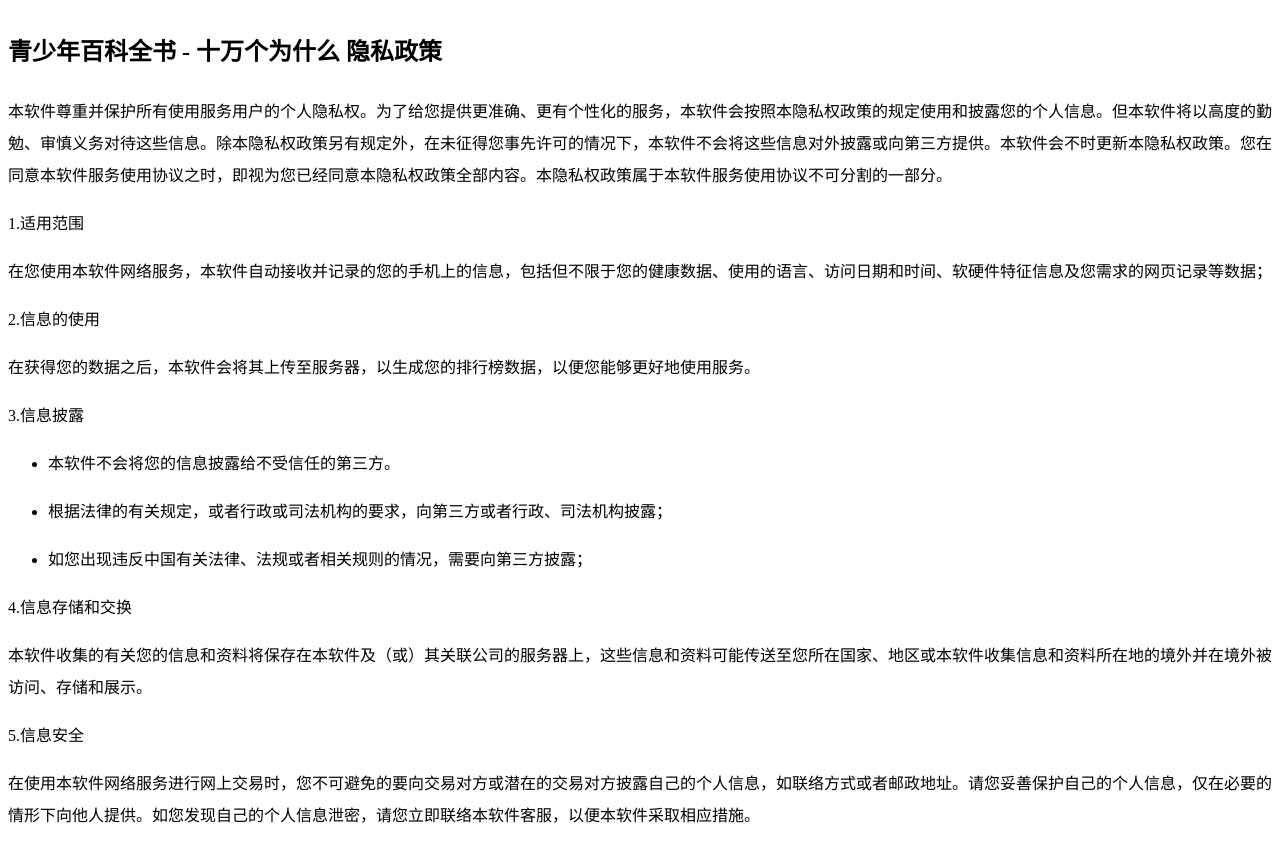
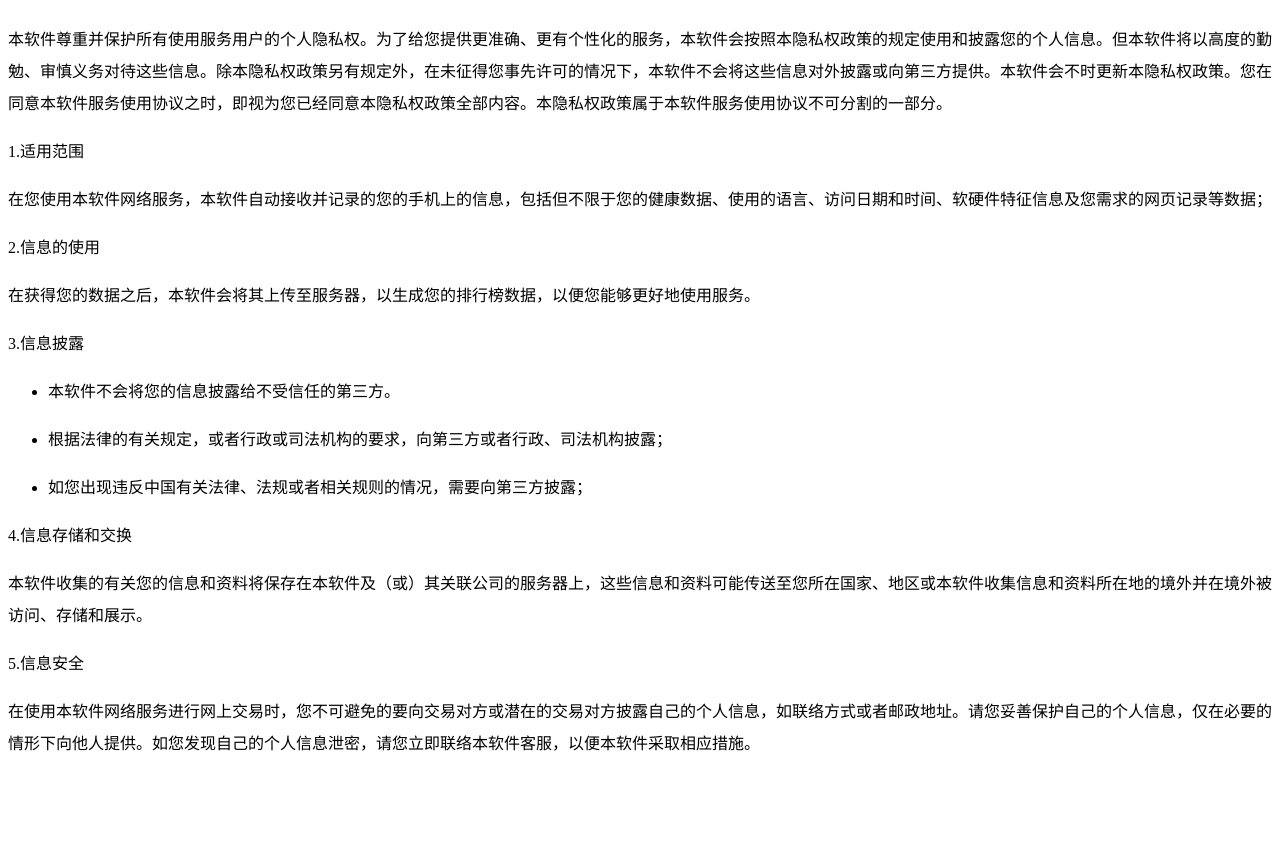
Before and after one commit to SneezeArt/film, a plain HTML site: page support/privacypolicy.html in a window 1280 px wide. After the commit the page ends 800 px from the top, so only its background shows below. Drawn offline with Linux system fonts and the light colour scheme.

Commit message:
补充代码

```diff
--- a/support/privacypolicy.html
+++ b/support/privacypolicy.html
@@ -40,9 +40,6 @@
         <div class="view column-view" data-v-70cd7a60 data-v-5fb28c70>
           <div class="main-area article-area shadow" data-v-70cd7a60 data-v-5fb28c70>
             <article itemscope="itemscope" itemtype="http://schema.org/Article" class="article" data-v-5fb28c70>
-
-              <!---->
-              <h1 class="article-title" data-v-5fb28c70>青少年百科全书 - 十万个为什么 隐私政策</h1>
               <div data-id="5bc05485f265da0a8e6da94d" itemprop="articleBody" class="article-content" data-v-5fb28c70>
                 <p>本软件尊重并保护所有使用服务用户的个人隐私权。为了给您提供更准确、更有个性化的服务，本软件会按照本隐私权政策的规定使用和披露您的个人信息。但本软件将以高度的勤勉、审慎义务对待这些信息。除本隐私权政策另有规定外，在未征得您事先许可的情况下，本软件不会将这些信息对外披露或向第三方提供。本软件会不时更新本隐私权政策。您在同意本软件服务使用协议之时，即视为您已经同意本隐私权政策全部内容。本隐私权政策属于本软件服务使用协议不可分割的一部分。</p>
                 <p>1.适用范围</p>
```
